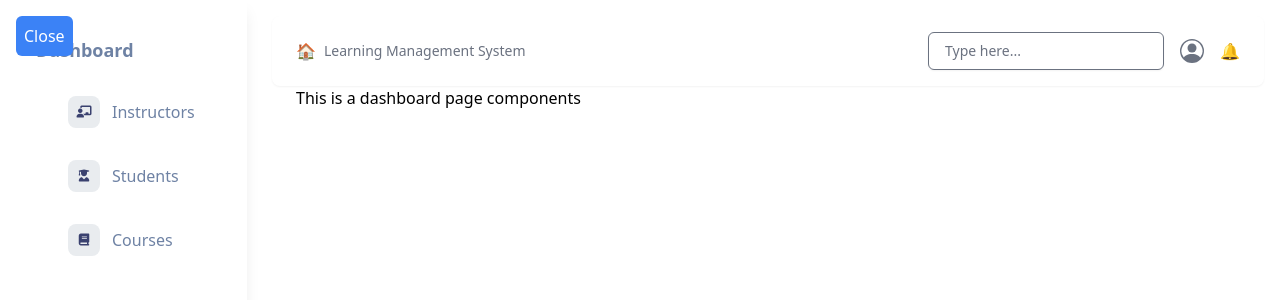
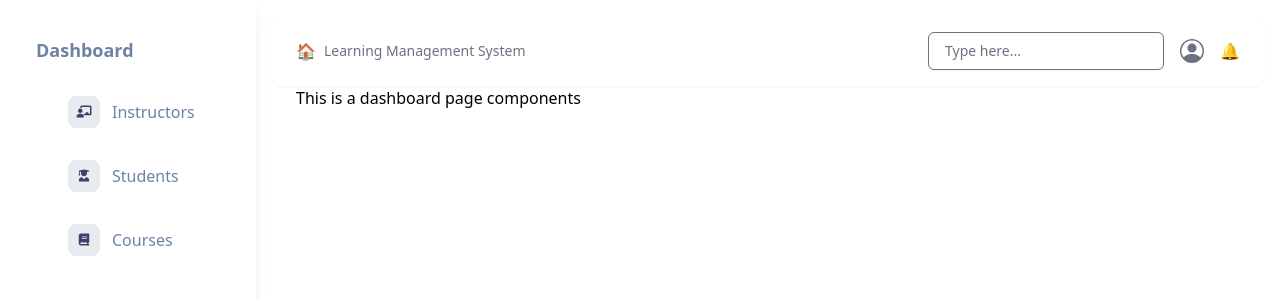
Before and after one commit to naveedsarohani/learning-management-system-frontend, a React (Vite) app: page /dashboard in a window 1280 px wide. Shown: the top 300 px of the page. Built offline with nearby package versions, Linux system fonts and the light colour scheme; sample sign-in values are in the browser's storage.

Commit message:
add sidebar design

```diff
--- a/src/components/global/SideBar.jsx
+++ b/src/components/global/SideBar.jsx
@@ -2,6 +2,8 @@ import { Link } from "react-router-dom"
 import { NavLink } from "react-router-dom"
 import { role } from "../../uitils/functions/constants"
 import { useState } from "react"
+import { RiMenuUnfoldFill } from "react-icons/ri"
+import { RiMenuUnfold2Fill } from "react-icons/ri"
 
 export default function SideBar({ toggleSidebar, isOpen, userRole }) {
   return (
@@ -15,15 +17,18 @@ export default function SideBar({ toggleSidebar, isOpen, userRole }) {
         {/* Toggle Button */}
         <button
           onClick={toggleSidebar}
-          className="absolute top-4 left-4 z-10 text-white bg-blue-500 p-2 rounded-md"
+          className="absolute top-4 left-4 z-10 text-white bg-blue-500 p-2 rounded-md md:hidden"
         >
-          {isOpen ? "Close" : "Open"}
+          {isOpen ? <RiMenuUnfold2Fill /> : <RiMenuUnfoldFill />}
         </button>
 
         {/* Sidebar */}
         <div
-          className={`h-screen p-5 bg-white shadow-lg fixed top-0 left-0 transition-all ${
+          className={`h-screen p-5 bg-white shadow-lg fixed top-0 transition-all ${
             isOpen ? "translate-x-0" : "-translate-x-full"
+          } ${
+            // Add width only for screens medium or larger
+            "md:static md:translate-x-0 md:w-64 md:flex-shrink-0"
           }`}
         >
           <div className="p-4">
--- a/src/components/global/navbar.jsx
+++ b/src/components/global/navbar.jsx
@@ -77,9 +77,8 @@ export default function Navbar() {
                 <li>
                   {user ? (
                     <li onClick={handleLogout}>
-                      {" "}
                       <button className="w-full text-left px-4 py-2 hover:bg-gray-100 text-sm text-gray-700">
-                        Logout{" "}
+                        Logout
                       </button>
                     </li>
                   ) : (
--- a/src/routes/dashboard.jsx
+++ b/src/routes/dashboard.jsx
@@ -16,7 +16,7 @@ export default function Dashboard() {
   } = useAuth()
   const { handler } = useHandler()
 
-  const [isSidebarOpen, setIsSidebarOpen] = useState(true)
+  const [isSidebarOpen, setIsSidebarOpen] = useState(false)
 
   const toggleSidebar = () => {
     setIsSidebarOpen(!isSidebarOpen)
@@ -36,19 +36,15 @@ export default function Dashboard() {
         <div className="flex h-screen">
           {/* Sidebar */}
           <div
-            className={`transition-all ${
-              isSidebarOpen ? "w-30" : "w-0"
-            } flex-shrink-0`}
+            className={`fixed md:static transition-transform z-10 ${
+              isSidebarOpen ? "translate-x-0" : "-translate-x-full"
+            } md:translate-x-0`}
           >
             <SideBar toggleSidebar={toggleSidebar} isOpen={isSidebarOpen} />
           </div>
 
           {/* Main Content Area */}
-          <div
-            className={`flex-1 flex flex-col p-4 transition-all ${
-              isSidebarOpen ? "ml-64" : ""
-            }`}
-          >
+          <div className="flex-1 flex flex-col p-4">
             {/* Navbar */}
             <div className="w-full">
               <Navbar />
@@ -61,7 +57,7 @@ export default function Dashboard() {
                 <Route path="/courses/*" element={<Courses />} />
                 <Route path="/update-password" element={<UpdatePassword />} />
 
-                {/* Unknow route */}
+                {/* Unknown Route */}
                 <Route path="*" element={<NotFound404 />} />
               </Routes>
             </div>
```
Also changed, not shown: 1 other file (tests, documents, lock files or other folders).
